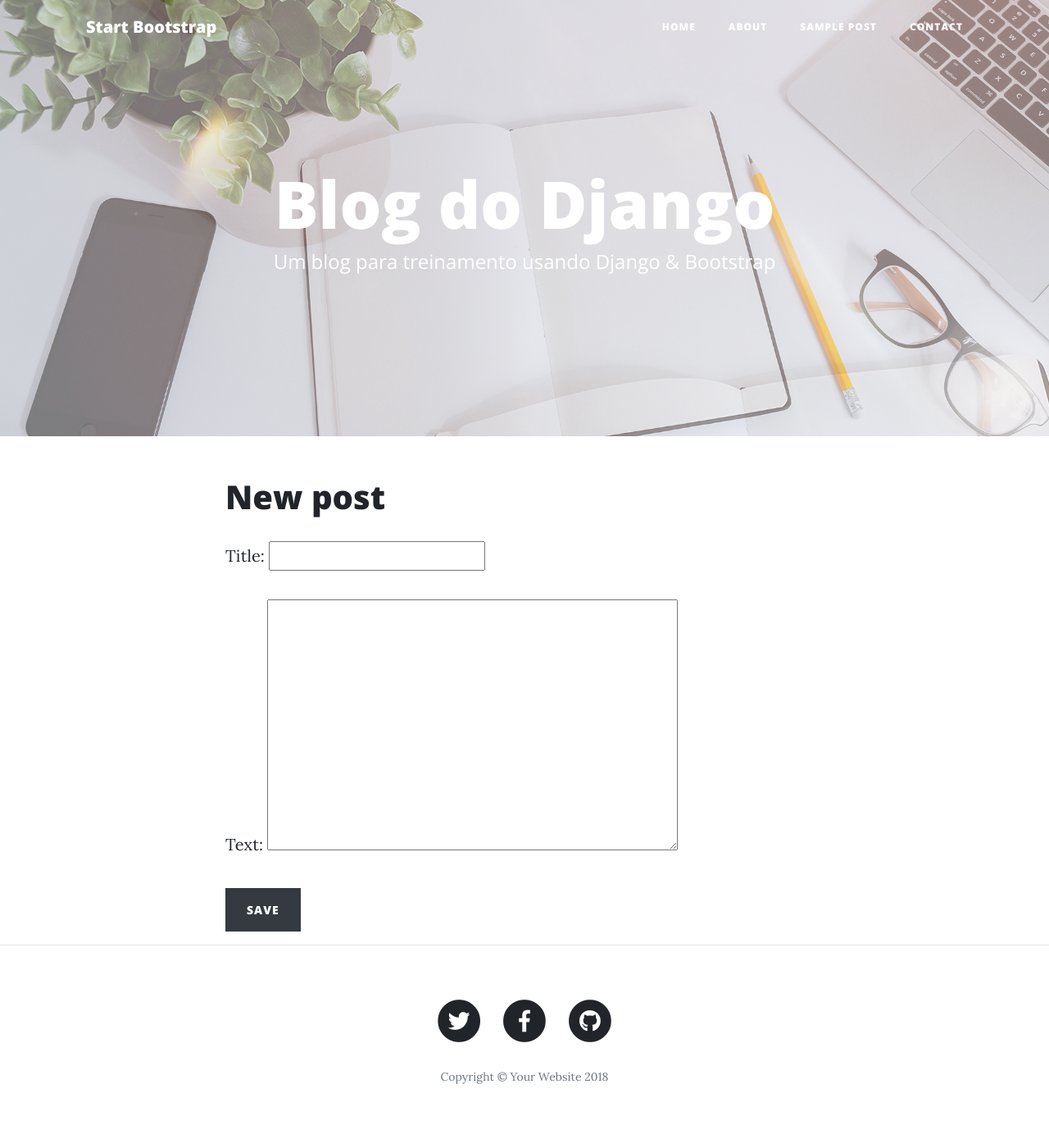
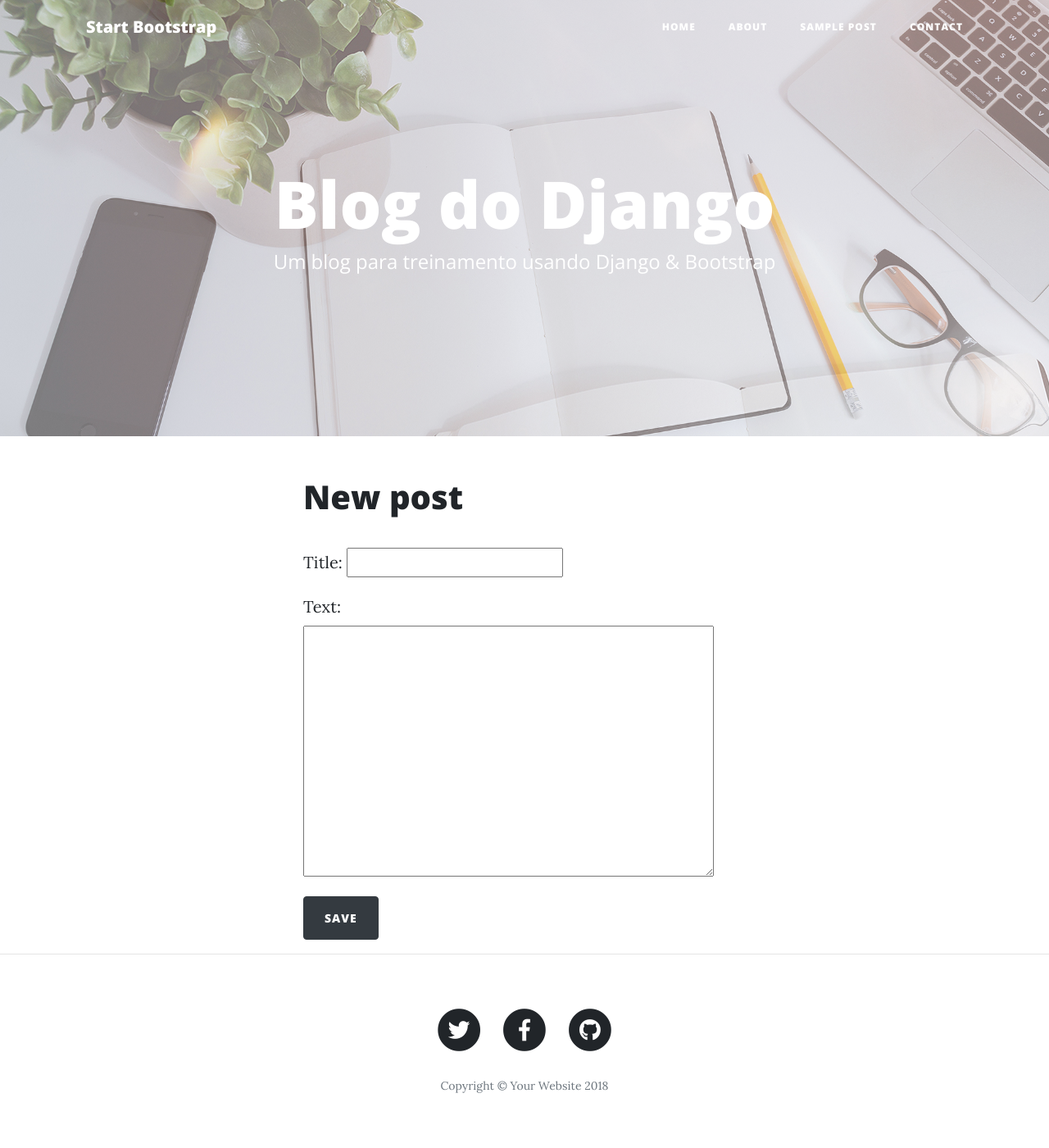
Before and after one commit to SouzRod/Primeiro-blog-em-Python-Django, a Django app: template blog/templates/blog/post_edit.html in a window 1280 px wide; the page is wider, and only the part inside the window is pictured. Shown: that part at 82% size. Before the commit the page ends 1322 px from the top of that part, so only its background shows below. Run offline with Django 3.2, Linux system fonts and the light colour scheme; the template is opened without the code that fills it: values that come from a table or form of the project are taken from there, others are empty; some libraries are stand-ins or nearby versions; some web fonts are replaced.

Commit message:
alinhei o form de editar, coloquei icones no footer e curvei a borda do buttom save

```diff
--- a/blog/templates/blog/base.html
+++ b/blog/templates/blog/base.html
@@ -73,10 +73,12 @@
     <!-- Main Content -->
     <div class="container">
       <div class="row">
-        <div class="col-lg-8 col-md-10 mx-auto">
+        <div class="col-lg-2"></div>
+        <div class="col-lg-8  mx-auto">
             {% block content %}
             {% endblock %}
         </div>
+        <div class="col-lg-4"></div>
     </div>
   </div>
 
--- a/blog/templates/blog/post_edit.html
+++ b/blog/templates/blog/post_edit.html
@@ -2,8 +2,30 @@
 {% load static %}
 {% block content %}
     <h1 class="TituloNewPost">New post</h1>
-    <form method="POST" class="post-form">{% csrf_token %}
-        {{ form.as_p }}
-        <button type="submit" class="save btn btn-dark">Save</button>
+    <br/>
+    <form method="POST" class="post-form ">
+        {% csrf_token %}
+
+        <div class="form-row">
+            <div class="col-6">
+                <div class="form-group">
+                    <label>Title: </label>
+                    {{form.title}}
+                </div>
+            </div>
+        </div>
+
+        <div class="form-row">
+            <div class="col-6">
+                <div class="form-group">
+                    <label>Text: </label>
+                    {{form.text}}
+                </div>
+            </div>
+        </div>
+
+        <div class="pull-middle">
+            <button type="submit" class="save btn btn-dark rounded">Save</button>
+        </div>
     </form>
 {% endblock %}
```
Also changed, not shown: blog/static/css/clean-blog.css (line endings or trailing spaces).
